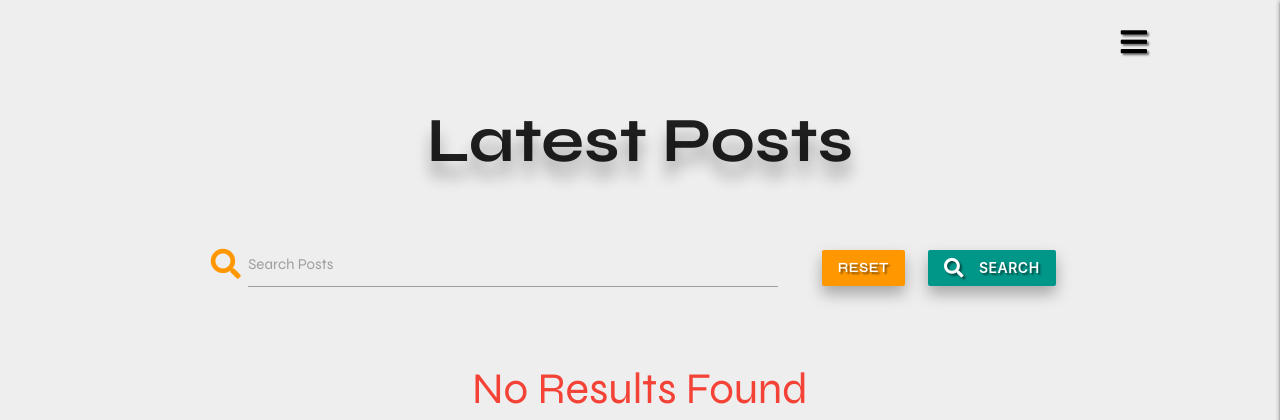
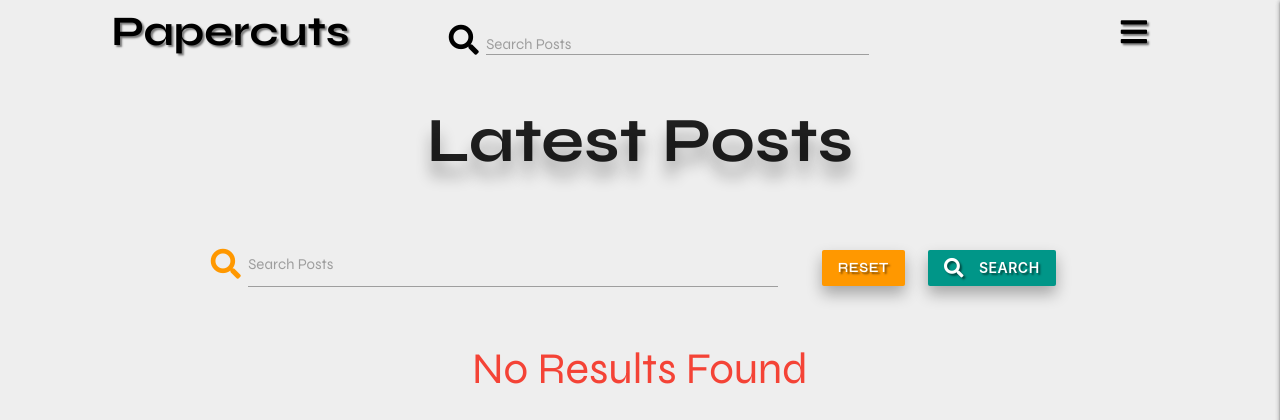
Before and after one commit to wyne-ybanez/PaperCut, a Flask app: page /search in a window 1280 px wide. Shown: the top 420 px of the page. Run offline with Flask 2, Linux system fonts and the light colour scheme; data that the repository does not hold is empty; some libraries are stand-ins or nearby versions.

Commit message:
Add search bar to navbar

```diff
--- a/app.py
+++ b/app.py
@@ -27,7 +27,7 @@ def get_posts():
     Displays all posts onto page
     '''
     posts = list(mongo.db.posts.find())
-    return render_template("posts.html", posts=posts)
+    return render_template("index.html", posts=posts)
 
 
 @app.route('/search', methods=['GET', 'POST'])
@@ -39,7 +39,7 @@ def search():
     '''
     query = request.form.get('query')
     posts = list(mongo.db.posts.find({'$text': {'$search': query}}))
-    return render_template('posts.html', posts=posts)
+    return render_template('index.html', posts=posts)
 
 
 @app.route('/register', methods=['GET', 'POST'])
--- a/static/css/style.css
+++ b/static/css/style.css
@@ -36,6 +36,11 @@ body {
     color: #000;
 }
 
+.fa-bars.scrolled {
+    color: #fff;
+    transition-duration: 0.5s;
+}
+
 /*====== Navbar ======*/
 /* Transparent Navbar with scroll effect from: https://stackoverflow.com/questions/29646622/set-bootstrap-navbar-transparency-on-scroll */
 .navbar {
@@ -46,34 +51,50 @@ body {
     transition: all 0.6s ease-out;
 }
 
-.scrolled {
-    color:#f9a825 ;
-    transition-duration: 0.5s;
-}
-
 nav a.sidenav-trigger.web{
     display: block;
 }
 
 nav.nav-extended .nav-wrapper {
-    padding: 10px 100px;
+    padding: 0px 100px;
+}
+
+.nav-wrapper.scrolled {
+    background: rgba(0, 0, 0, 0.8);
+    transition-duration: 0.5s;
 }
 
 nav .brand-logo,
 .brand-logo {
     font-size: 2.8rem;
     font-weight: 700;
+    transition-duration: 0.5s;
 }
 
 .sidenav li>a {
     font-size: 20px;
-    /* padding: 30px 32px; */
 }
 
 .sidenav.right-aligned {
     background:#f9a825 ;
 }
 
+.row {
+    margin-bottom: 0;
+}
+
+.row .nav {
+    position: relative;
+    left: 16rem;
+}
+
+.nav-search-bar {
+    transition-duration: 0.5s;
+}
+
+.nav-search-icon {
+    color: #000;
+}
 /*====== Body ======*/
 
 .page-heading {
--- a/static/js/script.js
+++ b/static/js/script.js
@@ -3,26 +3,31 @@ $(document).ready(function () {
     $('textarea#post-content').characterCounter(); // Character counter
     $('select').formSelect(); // Form select
     $('.modal').modal(); // Initialize Modals
-    // $('#edit_genre').modal(open);
-    // $('#update').modal(open);
 
+    // Scroll effect Navbar interactivity
+    function checkScroll(){
+        var startY = $('.navbar').height() * 2;
 
-    // Scroll effect interactivity - Editted: https://stackoverflow.com/questions/29646622/set-bootstrap-navbar-transparency-on-scroll
-    // function checkScroll(){
-    //     var startY = $('.navbar').height() * 2;
+        if($(window).scrollTop() > startY){
+            $('.fa-bars').addClass('scrolled');
+            $('.nav-wrapper').addClass('scrolled');
+            $('.brand-logo').removeClass('black-text');
+            $('.nav-search-bar').addClass('white-text');
+            $('.nav-search-icon').css('color','#fff');
+        }else{
+            $('.fa-bars').removeClass("scrolled");
+            $('.nav-wrapper').removeClass('scrolled');
+            $('.brand-logo').addClass('black-text');
+            $('.nav-search-bar').removeClass('white-text');
+            $('.nav-search-icon').css('color','#000');
+        }
+    }
 
-    //     if($(window).scrollTop() > startY){
-    //         $('.fa-bars').addClass("scrolled");
-    //     }else{
-    //         $('.fa-bars').removeClass("scrolled");
-    //     }
-    // }
-
-    // if($('.navbar').length > 0){
-    //     $(window).on("scroll load resize", function(){
-    //         checkScroll();
-    //     });
-    // }
+    if($('.navbar').length > 0){
+        $(window).on("scroll load resize", function(){
+            checkScroll();
+        });
+    }
 
     // Code Institute Validation Code
     validateMaterializeSelect();
--- a/templates/base.html
+++ b/templates/base.html
@@ -24,10 +24,27 @@
         <div class="navbar-fixed">
             <nav class="nav-extended navbar transparent no-shadows">
                 <div class="nav-wrapper">
-                        <a href="#" data-target="mobile-demo" class="sidenav-trigger right"><i class="fas fa-bars fa-2x text-shadow"></i></a>
+                    <div class="row">
+                        <a href="{{ url_for('get_posts') }}" class="brand-logo black-text text-shadow col s3">Papercuts</a>
+
+                        <!-- Nav Search Bar -->
+                        <form action="{{ url_for('search') }}" method="post" class="col s6">
+                            <div class="nav row valign-wrapper center-align">
+                                <div class="input-field col s10">
+                                    <i class="fas fa-search prefix nav-search-icon"></i>
+                                    <input type="text" name="query" id="query" minlength="3"
+                                        class="validate nav-search-bar black-text" required>
+                                    <label for="query">Search Posts</label>
+                                </div>
+                            </div>
+                        </form>
+                        <a href="#" data-target="mobile-demo" class="sidenav-trigger right col s9"><i
+                                class="fas fa-bars fa-2x text-shadow"></i></a>
                         <ul id="nav-mobile" class="right hide-on-med-and-down navlist">
-                            <li><a href="#" data-target="slide-out" class="sidenav-trigger web"><i class="fas fa-bars fa-2x text-shadow"></i></a></li>
+                            <li><a href="#" data-target="slide-out" class="sidenav-trigger web"><i
+                                        class="fas fa-bars fa-2x text-shadow"></i></a></li>
                         </ul>
+                    </div>
                 </div>
             </nav>
         </div>
--- a/templates/edit_genre.html
+++ b/templates/edit_genre.html
@@ -48,6 +48,4 @@
         </form>
     </div>
 
-
-
 {% endblock %}
--- a/templates/posts.html
+++ b/templates/index.html
@@ -3,6 +3,7 @@
 
 <h1 class="center-align page-heading">Latest Posts</h1>
 
+<!-- Search Index -->
 <div class="row">
   <form action="{{ url_for('search') }}" method="post" class="col s12">
     <div class="row valign-wrapper center-align">
```
Also changed, not shown: templates/edit_post.html (line endings or trailing spaces).
